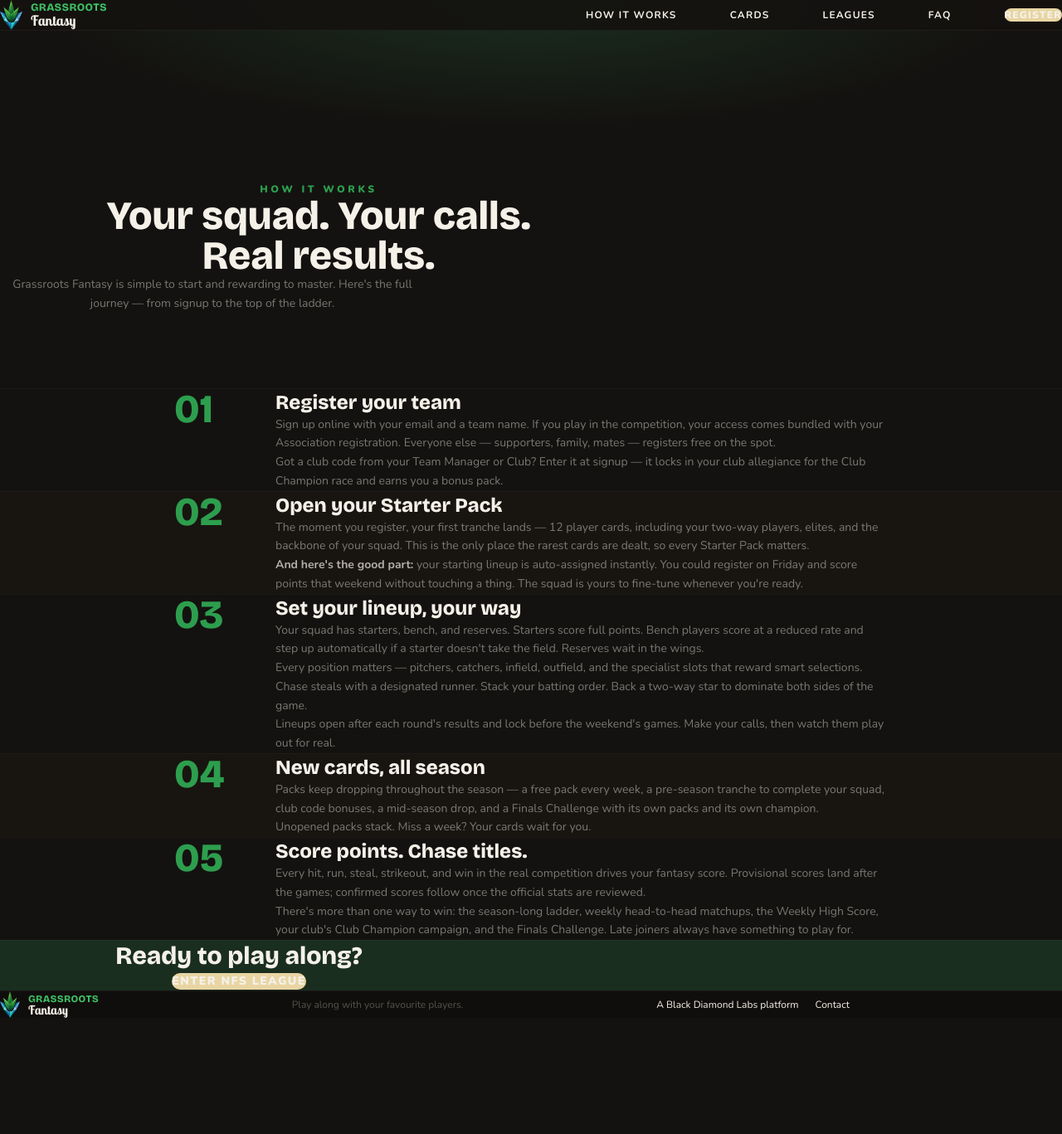
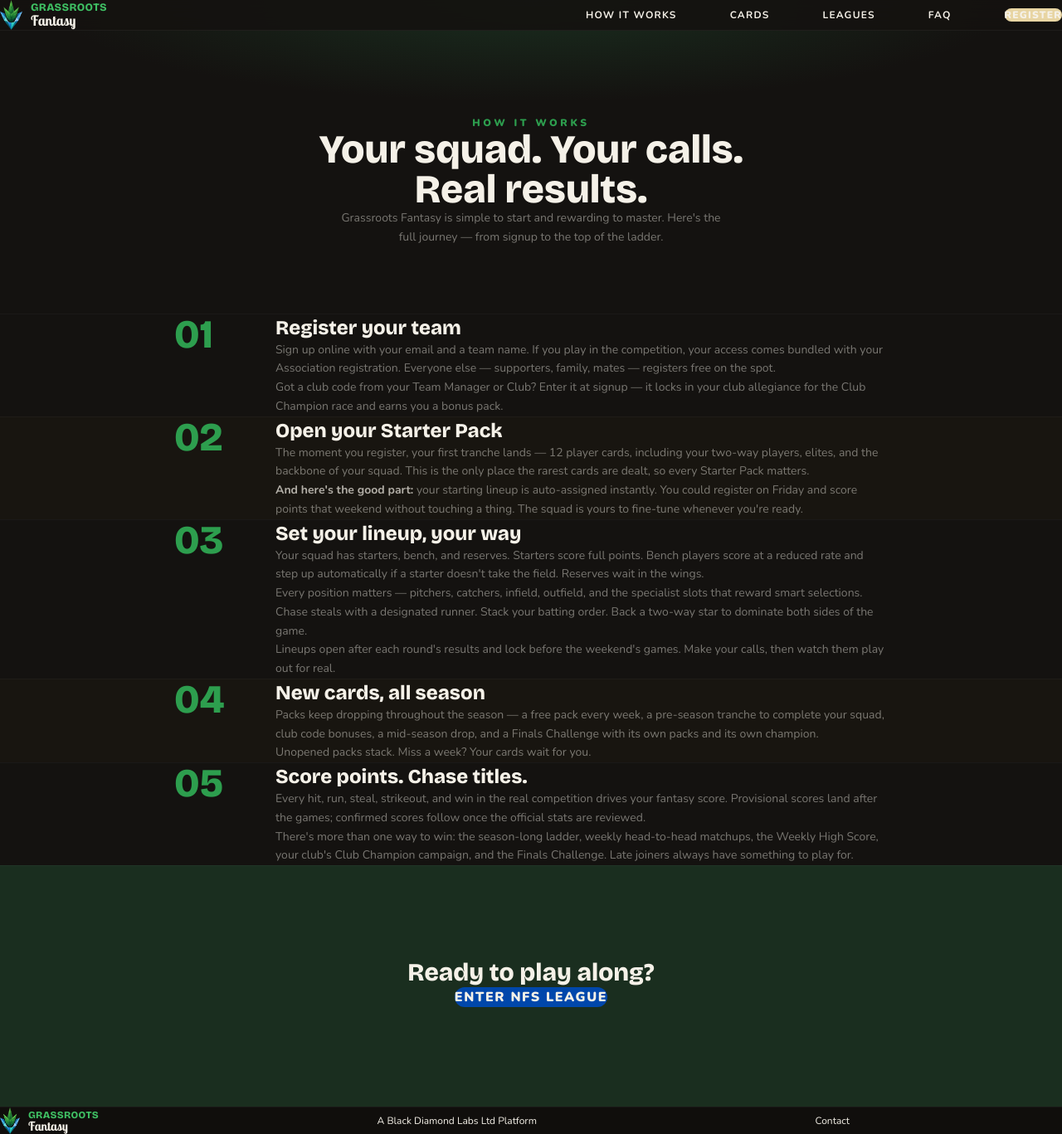
Before and after one commit to N8Nuks/grassrootsfantasy, a Next.js app: page /how in a window 1280 px wide. Shown: the whole page at 83% size. Before the commit the page ends 1227 px from the top, so only its background shows below. Built offline with nearby package versions, Linux system fonts and the light colour scheme.

Commit message:
Fix hero spacing, centre CTAs, cobalt buttons, footer restructure

```diff
--- a/app/cards/page.tsx
+++ b/app/cards/page.tsx
@@ -6,7 +6,7 @@ export default function Cards() {
     <main className="min-h-screen w-full" style={{ background: '#141210' }}>
       <Nav />
 
-      <section className="relative px-6 overflow-hidden" style={{ paddingTop: "220px", paddingBottom: "90px" }}>
+      <section className="relative px-6 overflow-hidden" style={{ paddingTop: "140px", paddingBottom: "80px" }}>
         <div className="absolute inset-0" style={{ background: 'radial-gradient(ellipse 70% 50% at 50% 0%, #1A2E1F 0%, #141210 65%)' }} />
         <div className="relative z-10 w-full flex flex-col items-center text-center" style={{ maxWidth: '820px', marginLeft: 'auto', marginRight: 'auto' }}>
           <p className="text-xs font-black uppercase tracking-[0.3em] mb-4" style={{ color: '#2D9E4E' }}>The Cards</p>
@@ -67,10 +67,10 @@ export default function Cards() {
         </div>
       </section>
 
-      <section className="w-full py-24 text-center" style={{ background: '#1A2E1F', borderTop: '1px solid #ffffff08' }}>
+      <section className="w-full text-center" style={{ background: '#1A2E1F', borderTop: '1px solid #ffffff08', paddingTop: "110px", paddingBottom: "120px" }}>
         <div className="w-full px-6" style={{ maxWidth: '600px', marginLeft: 'auto', marginRight: 'auto' }}>
           <h2 className="text-3xl font-black text-[#F5F1E8] mb-8" style={{ fontFamily: 'var(--font-heading)' }}>Start your collection.</h2>
-          <a href="/nfs" className="inline-block px-14 py-5 text-base font-black uppercase tracking-widest text-[#F5F1E8] transition-all hover:opacity-90" style={{ background: 'linear-gradient(180deg, #2B54D6 0%, #1338BE 100%)' }}>
+          <a href="/nfs" className="inline-block rounded-full px-14 py-5 text-base font-black uppercase tracking-widest text-white transition-all hover:opacity-90" style={{ background: '#0047AB' }}>
             Enter NFS League
           </a>
         </div>
--- a/app/how/page.tsx
+++ b/app/how/page.tsx
@@ -7,14 +7,14 @@ export default function How() {
       <Nav />
 
       {/* Hero */}
-      <section className="relative px-6 sm:px-12 overflow-hidden grain" style={{ paddingTop: "220px", paddingBottom: "90px" }}>
+      <section className="relative px-6 sm:px-12 overflow-hidden grain" style={{ paddingTop: "140px", paddingBottom: "80px" }}>
         <div className="absolute inset-0" style={{ background: 'radial-gradient(ellipse 70% 50% at 50% 0%, #1A2E1F 0%, #141210 65%)' }} />
-        <div className="relative z-10 max-w-3xl mx-auto text-center">
+        <div className="relative z-10" style={{ maxWidth: "720px", marginLeft: "auto", marginRight: "auto", textAlign: "center" }}>
           <p className="text-xs font-black uppercase tracking-[0.3em] mb-4" style={{ color: '#2D9E4E' }}>How it works</p>
           <h1 className="text-4xl sm:text-5xl font-black text-[#F5F1E8] mb-6" style={{ fontFamily: 'var(--font-heading)' }}>
             Your squad. Your calls.<br/>Real results.
           </h1>
-          <p className="text-sm text-[#F5F1E8]/45 max-w-lg mx-auto leading-relaxed">
+          <p className="text-sm text-[#F5F1E8]/45 leading-relaxed" style={{ maxWidth: "480px", marginLeft: "auto", marginRight: "auto" }}>
             Grassroots Fantasy is simple to start and rewarding to master. Here's the full journey — from signup to the top of the ladder.
           </p>
         </div>
@@ -104,10 +104,10 @@ export default function How() {
       </section>
 
       {/* CTA */}
-      <section className="py-24 px-6 sm:px-12 text-center" style={{ background: '#1A2E1F', borderTop: '1px solid #ffffff08' }}>
-        <div className="max-w-xl mx-auto">
-          <h2 className="text-3xl font-black text-[#F5F1E8] mb-6" style={{ fontFamily: 'var(--font-heading)' }}>Ready to play along?</h2>
-          <a href="/nfs" className="inline-block rounded-full px-10 py-4 text-sm font-black uppercase tracking-widest text-[#141210] transition-all hover:opacity-90" style={{ background: '#E8D5A3' }}>
+      <section className="px-6 sm:px-12" style={{ background: '#1A2E1F', borderTop: '1px solid #ffffff08', paddingTop: "110px", paddingBottom: "120px", textAlign: "center" }}>
+        <div style={{ maxWidth: "576px", marginLeft: "auto", marginRight: "auto" }}>
+          <h2 className="text-3xl font-black text-[#F5F1E8] mb-8" style={{ fontFamily: 'var(--font-heading)' }}>Ready to play along?</h2>
+          <a href="/nfs" className="inline-block rounded-full px-14 py-5 text-base font-black uppercase tracking-widest text-white transition-all hover:opacity-90" style={{ background: '#0047AB' }}>
             Enter NFS League
           </a>
         </div>
--- a/components/Footer.tsx
+++ b/components/Footer.tsx
@@ -9,13 +9,12 @@ export default function Footer() {
             <span className="text-[15px] text-[#F5F1E8]" style={{ fontFamily: 'var(--font-script)' }}>Fantasy</span>
           </span>
         </div>
-        <p className="text-xs text-[#F5F1E8]/30 text-center" style={{ fontFamily: 'var(--font-body)' }}>
-          Play along with your favourite players.
-        </p>
-        <div className="flex items-center gap-5">
-          <a href="https://blackdiamondlabs.co.nz" className="text-xs text-[#F5F1E8]/30 hover:text-[#F5F1E8]/60 transition-colors">A Black Diamond Labs platform</a>
-          <a href="mailto:info@blackdiamondlabs.co.nz" className="text-xs text-[#F5F1E8]/30 hover:text-[#F5F1E8]/60 transition-colors">Contact</a>
-        </div>
+        <a href="https://blackdiamondlabs.co.nz" className="text-xs text-[#F5F1E8]/30 hover:text-[#F5F1E8]/60 transition-colors text-center">
+          A Black Diamond Labs Ltd Platform
+        </a>
+        <a href="mailto:info@grassrootsfantasy.co.nz" className="text-xs text-[#F5F1E8]/30 hover:text-[#F5F1E8]/60 transition-colors">
+          Contact
+        </a>
       </div>
     </footer>
   )
```
